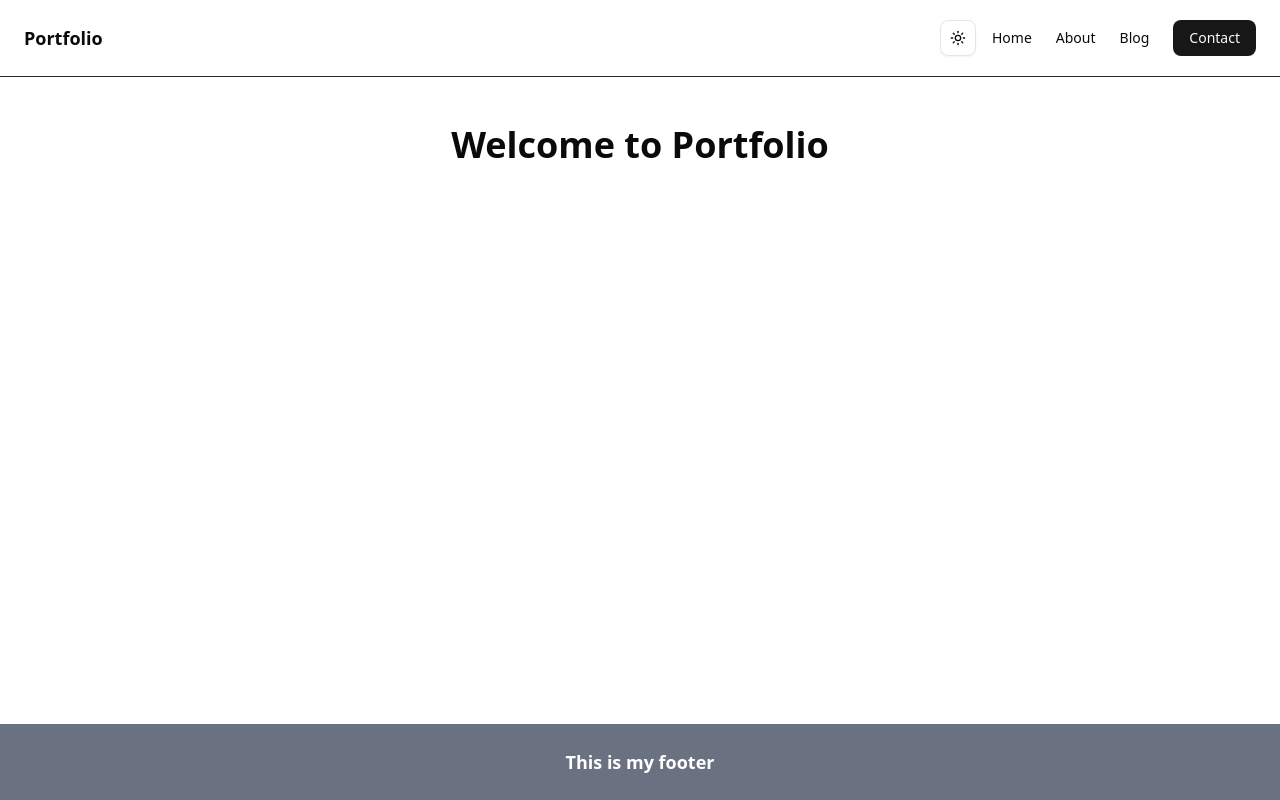
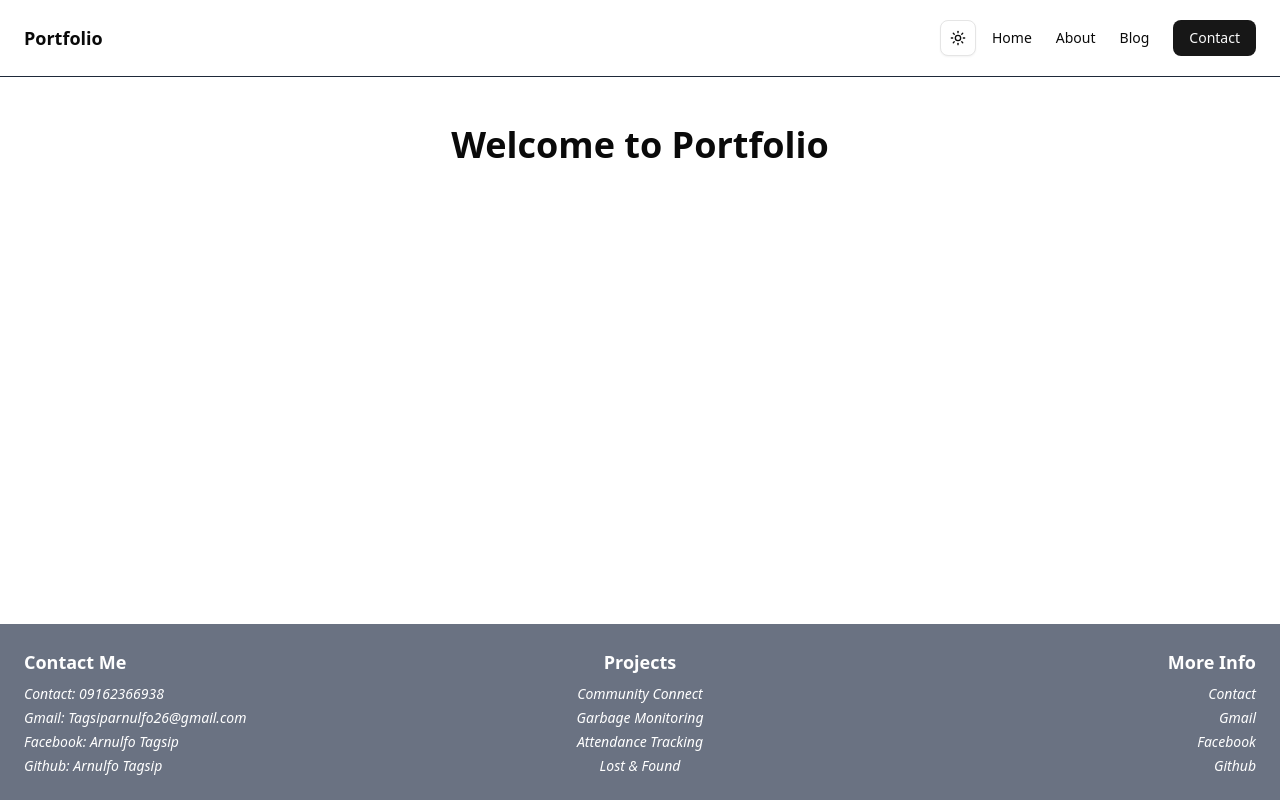
Before and after one commit to Arnulfotagsip/my-portfolio, a Next.js app: page /Home in a window 1280 px wide. Built offline with nearby package versions, Linux system fonts and the light colour scheme.

Commit message:
Add page tsx from app and add info in footer

```diff
--- /dev/null
+++ b/app/page.tsx
@@ -0,0 +1,8 @@
+import {Header} from "@/components/common/Header";
+export default function Home(){
+    return(
+        <div>
+            <Header />
+        </div>
+    )
+}
--- a/components/common/Footer.tsx
+++ b/components/common/Footer.tsx
@@ -1,11 +1,38 @@
-export  function Footer(){
-return (
-    <footer className="bg-gray-500 text-white py-6 mt-12 ">
-        <div className="container mx-auto px-6 text-center">
-            <h1 className="font-bold text-lg">This is my footer</h1>
-
-        </div>
-    </footer>
-
-)
+export  function Footer() {
+    return (
+        <footer className="bg-gray-500 text-white py-6 mt-12">
+            <div className="container mx-auto px-6 grid grid-cols-1 md:grid-cols-3 gap-10 text-sm">
+                {/* contact */}
+                <div  className="text-left">
+                    <h1 className="font-bold text-lg mb-2">Contact Me</h1>
+                    <ul className="italic flex flex-col gap-1">
+                        <li>Contact: 09162366938</li>
+                        <li>Gmail: Tagsiparnulfo26@gmail.com</li>
+                        <li>Facebook: Arnulfo Tagsip</li>
+                        <li>Github: Arnulfo Tagsip</li>
+                    </ul>
+                </div>
+                {/* projects */}
+                <div className="text-center">
+                    <h1 className="font-bold text-lg mb-2">Projects</h1>
+                    <ul className="italic flex flex-col gap-1">
+                        <li>Community Connect</li>
+                        <li>Garbage Monitoring</li>
+                        <li>Attendance Tracking</li>
+                        <li>Lost & Found</li>
+                    </ul>
+                </div>
+                {/* extra */}
+                <div className="text-right">
+                    <h1 className="font-bold text-lg mb-2">More Info</h1>
+                    <ul className="italic flex flex-col gap-1">
+                        <li>Contact</li>
+                        <li>Gmail</li>
+                        <li>Facebook</li>
+                        <li>Github</li>
+                    </ul>
+                </div>
+            </div>
+        </footer>
+    )
 }
```
